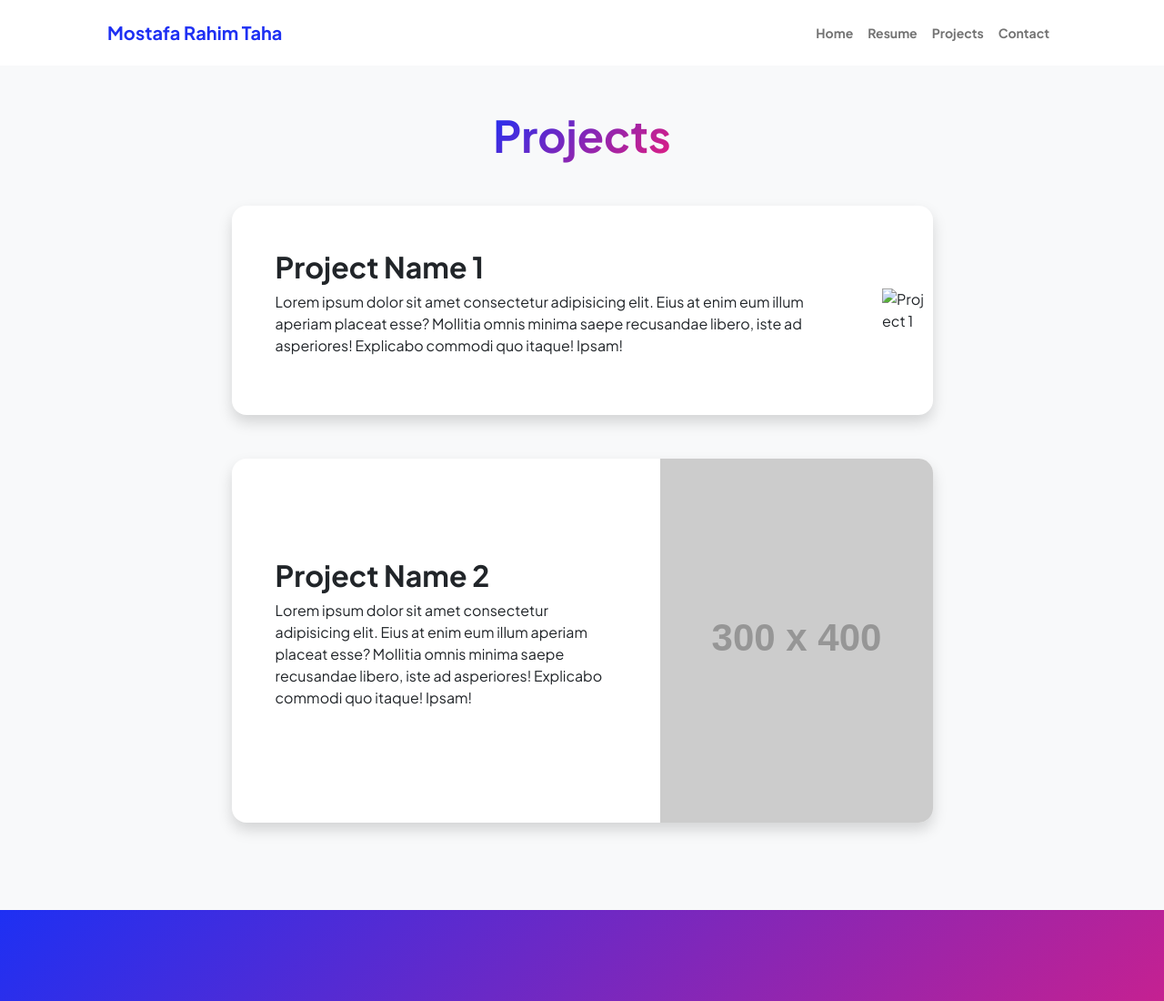
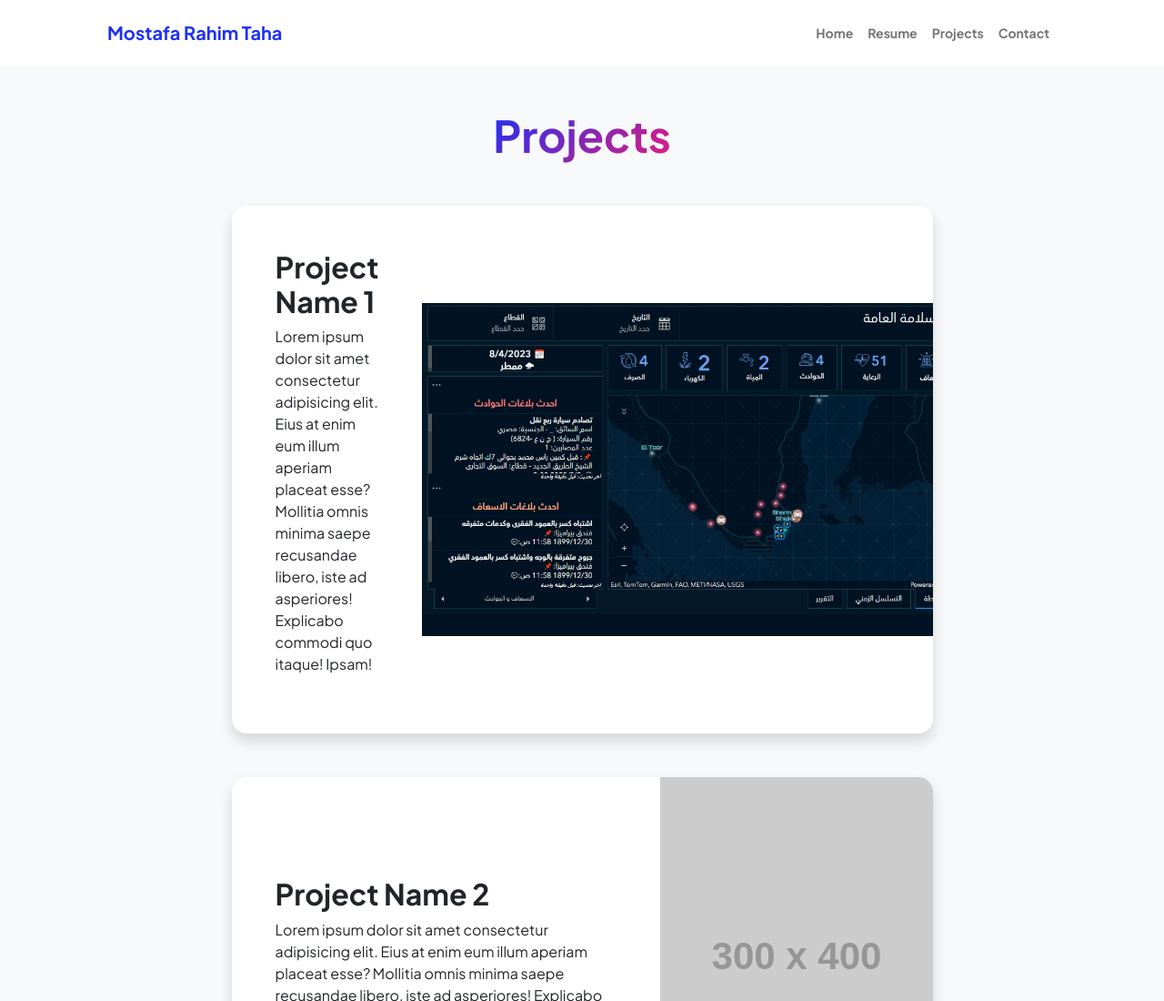
Before and after one commit to mostafarahimtaha/mostafarahim.github.io, a plain HTML site: page projects.html in a window 1280 px wide. Shown: the top 1100 px of the page at 91% size. Drawn offline with nearby package versions, Linux system fonts and the light colour scheme; placeholder pictures from the web are drawn by us.

Commit message:
Update projects.html

```diff
--- a/projects.html
+++ b/projects.html
@@ -50,7 +50,7 @@
                                             <h2 class="fw-bolder">Project Name 1</h2>
                                             <p>Lorem ipsum dolor sit amet consectetur adipisicing elit. Eius at enim eum illum aperiam placeat esse? Mollitia omnis minima saepe recusandae libero, iste ad asperiores! Explicabo commodi quo itaque! Ipsam!</p>
                                         </div>
-<img src="project1-1.jpeg" alt="Project 1" style="max-width: 100%; height: auto;" />
+<img src="assets/project1-1.jpeg" alt="Project 1" style="max-width: 100%; height: auto;" />
                                     </div>
                                 </div>
                             </div>
```
